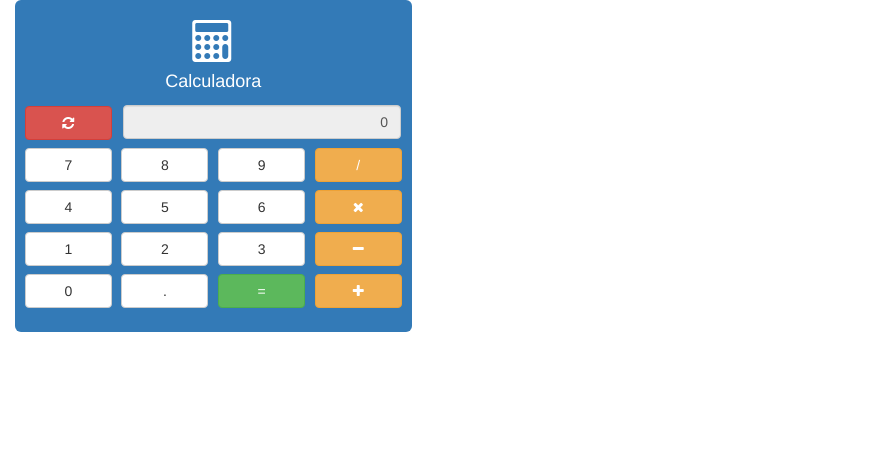
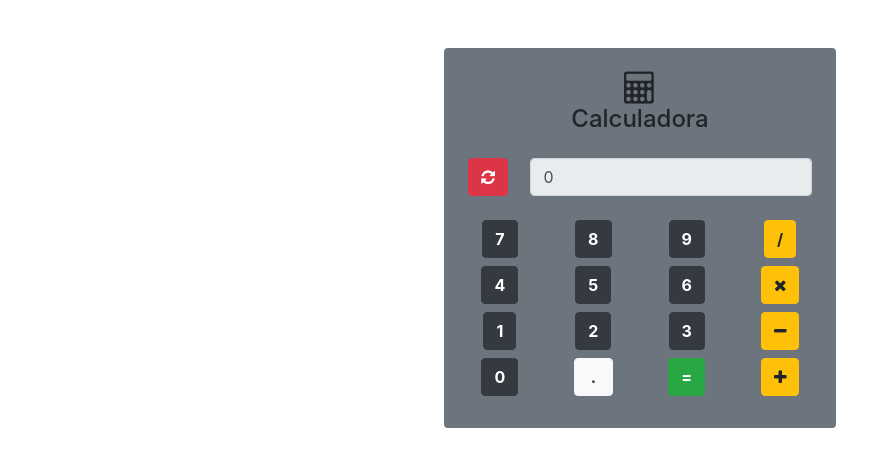
Before and after one commit to TCC-Chaos-Engineering/calculadora, an Angular app: page / in a window 1280 px wide. Shown: the top 466 px of the page, without its empty margins (0-884 px from the left). Built offline with nearby package versions, Linux system fonts and the light colour scheme.

Commit message:
Atualiza bootstrap para a versão 4, altera estilo da calculadora e implementa os métodos do componente ao template

```diff
--- a/package.json
+++ b/package.json
@@ -20,7 +20,7 @@
     "@angular/platform-browser-dynamic": "~8.2.3",
     "@angular/router": "~8.2.3",
     "@fortawesome/fontawesome-free": "^5.10.2",
-    "bootstrap": "^3.4.1",
+    "bootstrap": "^4.3.1",
     "font-awesome": "^4.7.0",
     "install": "^0.13.0",
     "npm": "^6.11.2",
--- a/src/app/calculadora/components/calculadora.component.html
+++ b/src/app/calculadora/components/calculadora.component.html
@@ -1,96 +1,107 @@
-<div class="container-fluid">
-    <form>
-        <div class="row">
-            <div class="col-xs-8 col-sm-6 col-md-4">
-                <div class="text-center bg-primary img-rounded kz-pad-20 mb-4"> <i class="fa fa-calculator fa-3x" aria-hidden="true"></i>
-                    <h4>Calculadora</h4>
-                    <div class="row">
-                        <div class="col-xs-3">
-                            <button type="button" class="btn btn-danger kz-btn"><i class="fa fa-refresh"
-                                    aria-hidden="true"></i>
+<div class="container-fluid mt-5">
+    <div class="row d-flex justify-content-center">
+        <div>
+            <div class="text-center bg-secondary p-4 rounded">
+                <i class="fa fa-calculator fa-2x"></i>
+                <h4 class="mb-4">Calculadora</h4>
+                <div class="row mb-4">
+                    <div class="col-2">
+                        <button type="button" class="btn btn-danger" (click)='limpar()'><i class="fa fa-refresh"></i>
                         </button>
                     </div>
-                        <div class="col-xs-9">
-                            <input type="text" class="form-control text-right kz-input-text" id="display" name="display" [value]='display' readonly>
+                    <div class="col-10">
+                        <input type="text" class="form-control" id="display" name="display" [value]="display" readonly>
                     </div>
                 </div>
                 <div class="row">
-                        <div class="col-xs-3">
-                            <button type="button" class="btn btn-default kz-btn" (click)="adicionarNumero('7')" id="btn7">7
+                    <div class="col mb-2">
+                        <button type="button" class="btn btn-dark font-weight-bold" (click)="adicionarNumero('7')"
+                            id="btn7">7
                         </button>
                     </div>
-                        <div class="col-xs-3">
-                            <button type="button" class="btn btn-default kz-btn" id="btn8">8
+                    <div class="col mb-2">
+                        <button type="button" class="btn btn-dark font-weight-bold" (click)="adicionarNumero('8')"
+                            id="btn8">8
                         </button>
                     </div>
-                        <div class="col-xs-3">
-                            <button type="button" class="btn btn-default kz-btn" id="btn9">9
+                    <div class="col mb-2">
+                        <button type="button" class="btn btn-dark font-weight-bold" (click)="adicionarNumero('9')"
+                            id="btn9">9
                         </button>
                     </div>
-                        <div class="col-xs-3">
-                            <button type="button" class="btn btn-warning kz-btn" id="btnDivisao">/
+                    <div class="col mb-2">
+                        <button type="button" class="btn btn-warning font-weight-bold" (click)="definirOperacao('/')"
+                            id="btnDivisao"> /
                         </button>
                     </div>
                 </div>
                 <div class="row">
-                        <div class="col-xs-3">
-                            <button type="button" class="btn btn-default kz-btn" id="btn4">4
+                    <div class="col mb-2">
+                        <button type="button" class="btn btn-dark font-weight-bold" (click)="adicionarNumero('4')"
+                            id="btn4">4
                         </button>
                     </div>
-                        <div class="col-xs-3">
-                            <button type="button" class="btn btn-default kz-btn" id="btn5">5
+                    <div class="col mb-2">
+                        <button type="button" class="btn btn-dark font-weight-bold" (click)="adicionarNumero('5')"
+                            id="btn5">5
                         </button>
                     </div>
-                        <div class="col-xs-3">
-                            <button type="button" class="btn btn-default kz-btn" id="btn6">6
+                    <div class="col mb-2">
+                        <button type="button" class="btn btn-dark font-weight-bold" (click)="adicionarNumero('6')"
+                            id="btn6">6
                         </button>
                     </div>
-                        <div class="col-xs-3">
-                            <button type="button" class="btn btn-warning kz-btn" id="btnMIltiplicacao"><i
-                                    class="fa fa-times" aria-hidden="true"></i>
+                    <div class="col mb-2">
+                        <button type="button" class="btn btn-warning font-weight-bold" (click)="definirOperacao('*')"
+                            id="btnMIltiplicacao"><i class="fa fa-times"></i>
                         </button>
                     </div>
                 </div>
                 <div class="row">
-                        <div class="col-xs-3">
-                            <button type="button" class="btn btn-default kz-btn" id="btn1">1
+                    <div class="col mb-2">
+                        <button type="button" class="btn btn-dark font-weight-bold" (click)="adicionarNumero('1')"
+                            id="btn1">1
                         </button>
                     </div>
-                        <div class="col-xs-3">
-                            <button type="button" class="btn btn-default kz-btn" id="btn2">2
+                    <div class="col mb-2">
+                        <button type="button" class="btn btn-dark font-weight-bold" (click)="adicionarNumero('2')"
+                            id="btn2">2
                         </button>
                     </div>
-                        <div class="col-xs-3">
-                            <button type="button" class="btn btn-default kz-btn" id="btn3">3
+                    <div class="col mb-2">
+                        <button type="button" class="btn btn-dark font-weight-bold" (click)="adicionarNumero('3')"
+                            id="btn3">3
                         </button>
                     </div>
-                        <div class="col-xs-3">
-                            <button type="button" class="btn btn-warning kz-btn" id="btnSubtracao"><i
-                                    class="fa fa-minus" aria-hidden="true"></i>
+                    <div class="col mb-2">
+                        <button type="button" class="btn btn-warning font-weight-bold" (click)="definirOperacao('-')"
+                            id="btnSubtracao"><i class="fa fa-minus"></i>
                         </button>
                     </div>
                 </div>
                 <div class="row">
-                        <div class="col-xs-3">
-                            <button type="button" class="btn btn-default kz-btn" id="btn0">0
+                    <div class="col mb-2">
+                        <button type="button" class="btn btn-dark font-weight-bold" (click)="adicionarNumero('0')"
+                            id="btn0">0
                         </button>
                     </div>
-                        <div class="col-xs-3">
-                            <button type="button" class="btn btn-default kz-btn" id="btnDecimal">.
+                    <div class="col mb-2">
+                        <button type="button" class="btn btn-light font-weight-bold pl-3 pr-3"
+                            (click)="adicionarNumero('.')" id="btnDecimal">.
                         </button>
                     </div>
-                        <div class="col-xs-3">
-                            <button type="button" class="btn btn-success kz-btn" id="btnCalcular">=
+                    <div class="col mb-2">
+                        <button type="button" class="btn btn-success font-weight-bold" (click)="calcular()"
+                            id="btnCalcular"> =
                         </button>
                     </div>
-                        <div class="col-xs-3">
-                            <button type="button" class="btn btn-warning kz-btn" id="btnSoma"><i class="fa fa-plus"
-                                    aria-hidden="true"></i>
+                    <div class="col mb-2">
+                        <button type="button" class="btn btn-warning font-weight-bold" (click)="definirOperacao('+')"
+                            id="btnSoma"><i class="fa fa-plus"></i>
                         </button>
                     </div>
                 </div>
             </div>
         </div>
     </div>
-    </form>
 </div>
--- a/src/app/calculadora/components/calculadora.component.ts
+++ b/src/app/calculadora/components/calculadora.component.ts
@@ -29,8 +29,7 @@ export class CalculadoraComponent implements OnInit {
   adicionarNumero(numero: string): void {
     if (this.operacao === null) {
       this.numero1 = this.concatenarNumero(this.numero1, numero);
-    }
-    else {
+    } else {
       this.numero2 = this.concatenarNumero(this.numero2, numero);
     }
   }
@@ -41,13 +40,13 @@ export class CalculadoraComponent implements OnInit {
       numAtual = '';
     }
 
-    if (numConcat === '.' && numAtual === '') {
-      return '0.';
-    }
+    // if (numConcat === '.' && numAtual === '') {
+    //   return '0.';
+    // }
 
-    if (numConcat === '.' && numAtual.indexOf('.') > -1) {
-      return numAtual;
-    }
+    // if (numConcat === '.' && numAtual.indexOf('.') > -1) {
+    //   return numAtual;
+    // }
 
     return numAtual + numConcat;
   }
--- a/src/app/calculadora/services/calculadora.service.ts
+++ b/src/app/calculadora/services/calculadora.service.ts
@@ -26,9 +26,9 @@ export class CalculadoraService {
 
   /**
    * Calcula dois números dado a operação.
-   * @param n1
-   * @param n2
-   * @param operacao
+   * @param1 n1
+   * @param2 n2
+   * @param3 operacao
    */
 
   calcular(n1: number, n2: number, operacao: string): number {
```
Also changed, not shown: 1 other file (tests, documents, lock files or other folders). Lines whose indentation alone changed are shown as unchanged.
